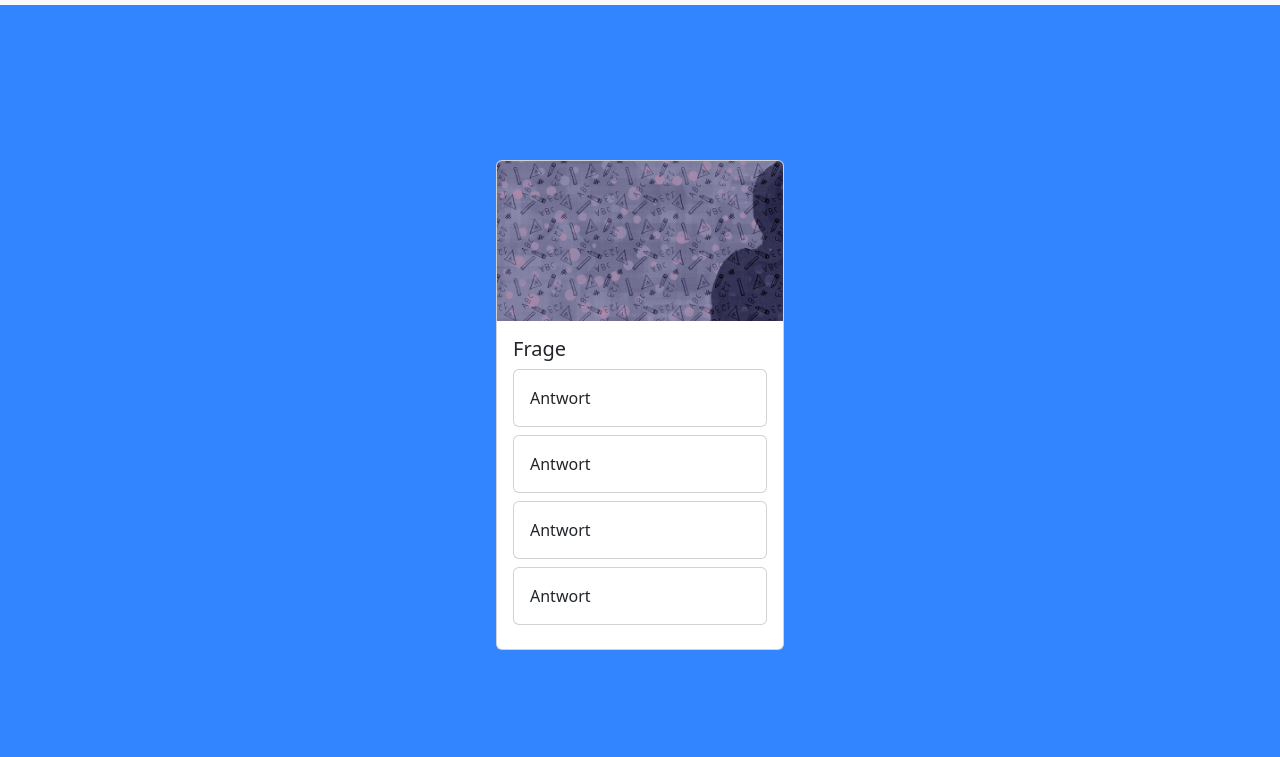
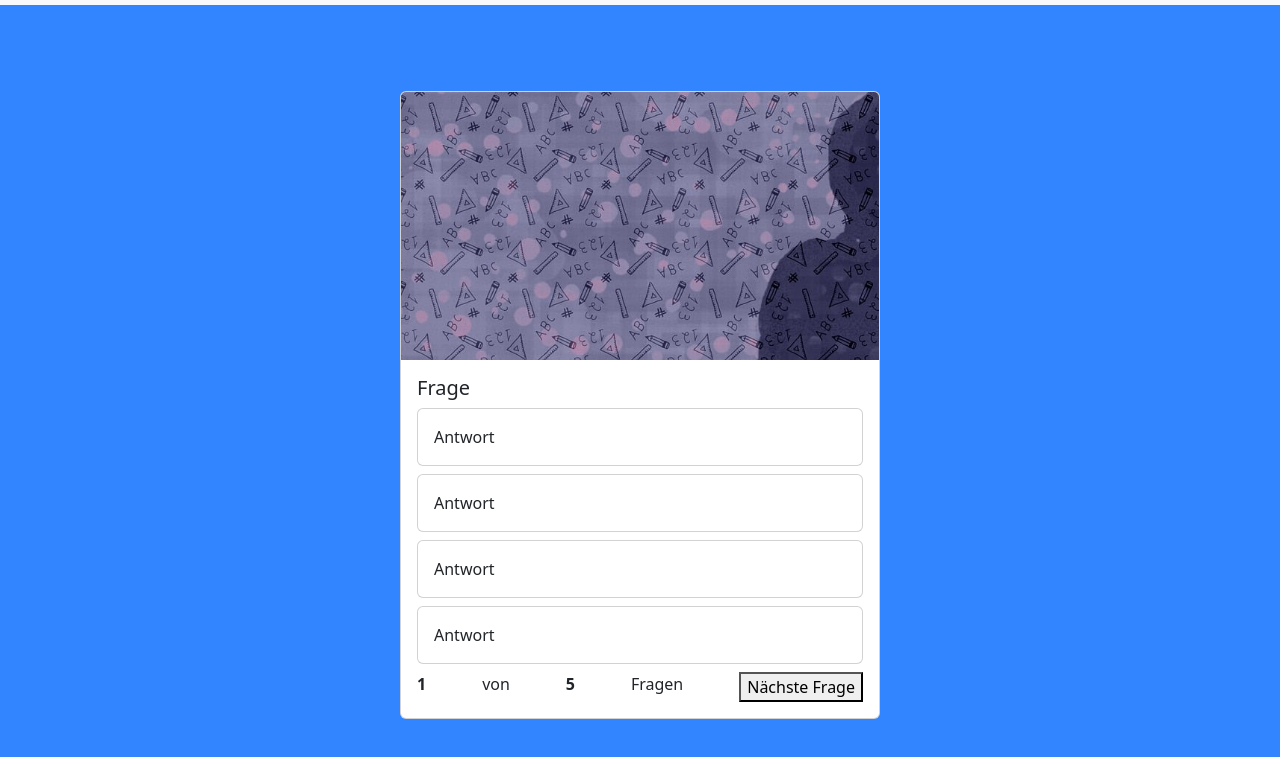
Before and after one commit to JDrakeTech/Quizapp, a plain HTML site: page index.html in a window 1280 px wide. Shown: the part 51-808 px from the top of the page. Drawn offline with nearby package versions, Linux system fonts and the light colour scheme.

Commit message:
quiz card

```diff
--- a/index.html
+++ b/index.html
@@ -25,7 +25,7 @@
 
 
     <div class="container">
-        <div class="card" style="width: 18rem;">
+        <div class="card quiz-card">
             <img src="/img/pencil.jpg" class="card-img-top" alt="...">
             <div class="card-body">
                 <h5 class="card-title">Frage</h5>
@@ -54,6 +54,11 @@
                     </div>
                 </div>
 
+                <div class="question-footer">
+                    <b>1</b> von <b>5</b> Fragen
+
+                    <button>Nächste Frage</button>
+                </div>
 
             </div>
         </div>
--- a/styles.css
+++ b/styles.css
@@ -1,6 +1,7 @@
 body{
     background-color: #3285FF !important;
 }
+
 .container{
     background-color: #3285FF !important;
     min-height: 100vh;
@@ -8,3 +9,12 @@ body{
     align-items: center;
     justify-content: center;
 }
+
+.question-footer{
+    display: flex;
+    justify-content: space-between;
+}
+
+.quiz-card{
+    width: 30rem;
+}
```
